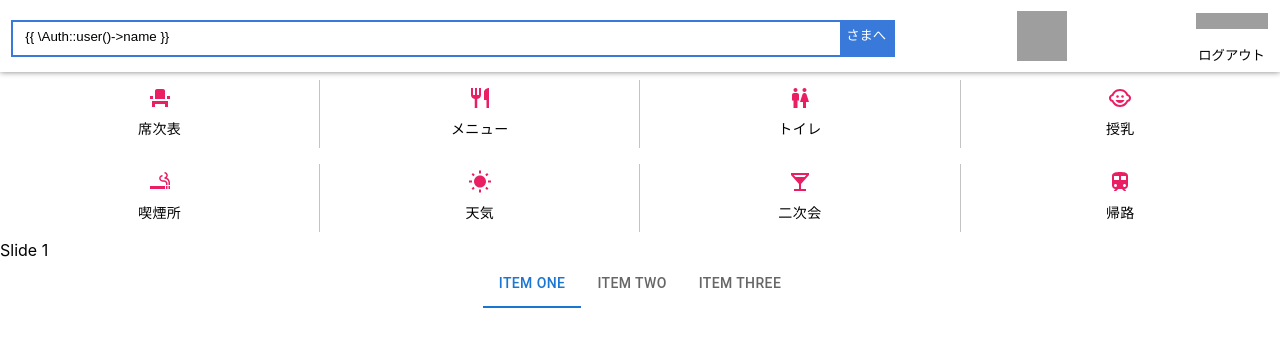
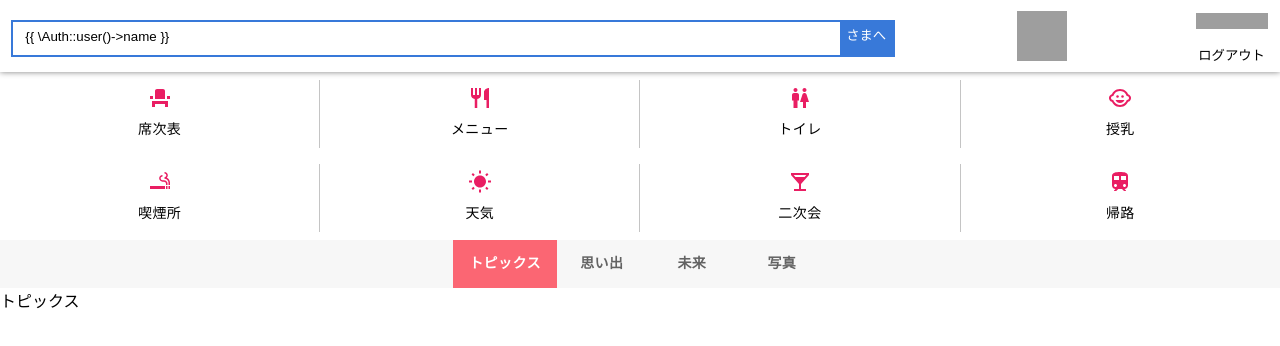
Before and after one commit to kosuke-samurai/next-react-happy-party, a Next.js app: page / in a window 1280 px wide. Shown: the top 346 px of the page. Built offline with nearby package versions, Linux system fonts and the light colour scheme; grey boxes are pictures that could not be loaded.

Commit message:
タブcss修正

```diff
--- a/src/components/SwiperTab.jsx
+++ b/src/components/SwiperTab.jsx
@@ -25,6 +25,30 @@ export const SwiperTab = () => {
 
     return (
         <>
+            <Box sx={{ width: "100%", bgcolor: "#F7F7F7" }}>
+                <Tabs value={value}
+                    onChange={tabChange}
+                    sx={{
+                        '& button': { color: 'A1A1A1', fontWeight: 'bold' },
+                        '& button:hover': { backgroundColor: "#FB6673", color: '#FFFFFF' },
+                        '& button:active': { backgroundColor: "#FB6673", color: '#FFFFFF' },
+                        '& button:focus': { backgroundColor: "#FB6673", color: '#FFFFFF' },
+                        '& button.Mui-selected': { backgroundColor: "#FB6673", color: '#FFFFFF' }
+                    }}
+                    TabIndicatorProps={{
+                        style: {
+                            backgroundColor: '#FB6673',
+                        }
+                    }}
+                    centered
+                >
+                    <Tab label="トピックス" value={0} />
+                    <Tab label="思い出" value={1} />
+                    <Tab label="未来" value={2} />
+                    <Tab label="写真" value={3} />
+                </Tabs>
+            </Box>
+
             <Swiper
                 spaceBetween={50}
                 slidesPerView={1}
@@ -34,18 +58,11 @@ export const SwiperTab = () => {
                     setSwiper(swiperInstance);
                 }}
             >
-                <SwiperSlide>Slide 1</SwiperSlide>
-                <SwiperSlide>Slide 2</SwiperSlide>
-                <SwiperSlide>Slide 3</SwiperSlide>
+                <SwiperSlide>トピックス</SwiperSlide>
+                <SwiperSlide>思い出</SwiperSlide>
+                <SwiperSlide>未来</SwiperSlide>
+                <SwiperSlide>写真</SwiperSlide>
             </Swiper>
-
-            <Box sx={{ width: "100%", bgcolor: "background.paper" }}>
-                <Tabs value={value} onChange={tabChange} centered>
-                    <Tab label="Item One" value={0} />
-                    <Tab label="Item Two" value={1} />
-                    <Tab label="Item Three" value={2} />
-                </Tabs>
-            </Box>
         </>
     );
 };
```
